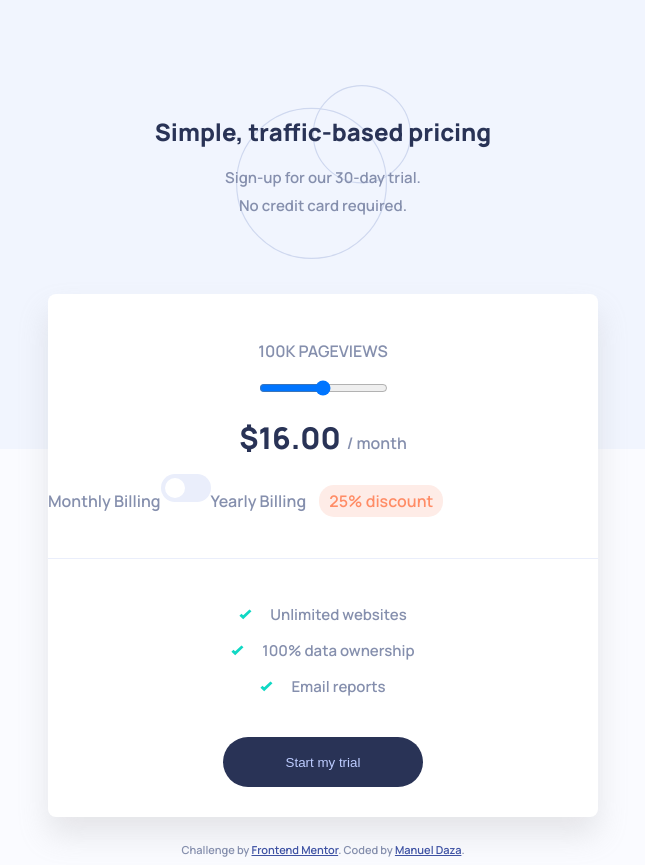
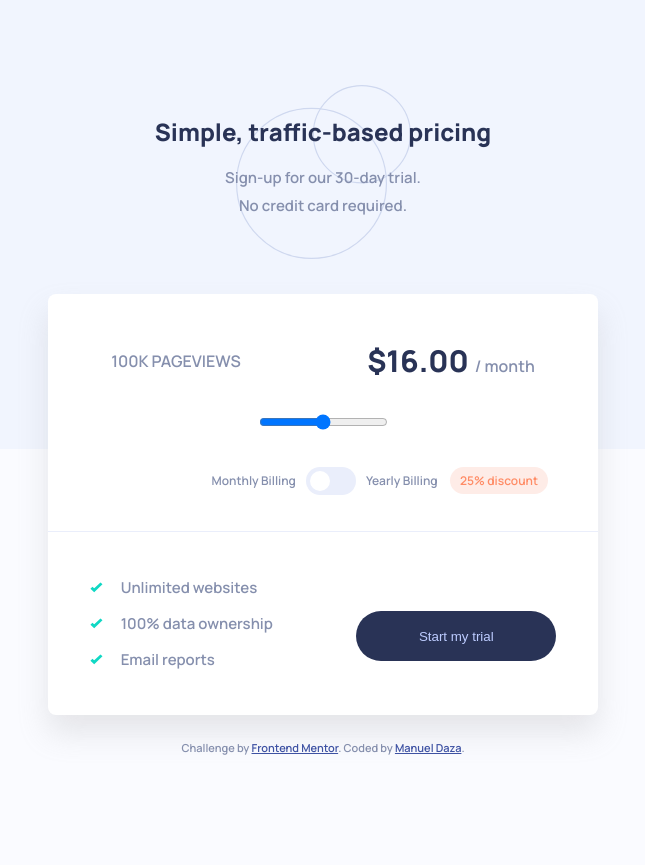
Before and after one commit to ManuelD10/Interactive-pricing-component, a plain HTML site: page index.html in a window 1280 px wide. Shown: the whole page, without its empty margins (317-962 px from the left). After the commit the page ends 800 px from the top, so only its background shows below. Drawn offline with Linux system fonts and the light colour scheme.

Commit message:
estilos finales  - escritorio y movil

```diff
--- a/index.html
+++ b/index.html
@@ -21,15 +21,17 @@
 
     <main>
         <section class="ctn-card">
-            <p>100K PAGEVIEWS</p>
-            <div id="sliderBar">
+            <div class="ctn-card-slider">
+                <p class="order-1">100K PAGEVIEWS</p>
+                <div class="order-3" id="sliderBar">
                     <input type="range">
                 </div>
-            <p class="month-value">
+                <p class="month-value order-2">
                     <span>
                     $16.00
                 </span> / month
                 </p>
+            </div>
             <div class="month-checkbox">
                 <p>
                     Monthly Billing
@@ -46,6 +48,7 @@
         </section>
 
         <section class="ctn-card-bottom">
+            <div class="ctn-card-bottom-p">
                 <p>
                     <span>
                     <img width="13px" src="resources/images/icon-check.svg" alt="">
@@ -60,6 +63,7 @@
                     <img width="13px" src="resources/images/icon-check.svg" alt="">
                 </span> Email reports
                 </p>
+            </div>
             <button class="btn-principal">Start my trial</button>
         </section>
     </main>
--- a/resources/sass/partials/_layout.scss
+++ b/resources/sass/partials/_layout.scss
@@ -54,6 +54,11 @@ main {
 
 .month-checkbox {
     display: flex;
+    align-items: center;
+    justify-content: center;
+    p {
+        font-size: 12px;
+    }
 }
 
 .span-discount {
@@ -110,3 +115,36 @@ main {
         }
     }
 }
+
+@include medium {
+    .ctn-card-slider {
+        display: flex;
+        flex-wrap: wrap;
+        align-items: center;
+        justify-content: space-around;
+    }
+    .order-1 {
+        order: 1;
+    }
+    .order-2 {
+        order: 2;
+    }
+    .order-3 {
+        order: 3;
+        width: 80%;
+        margin-top: 15px;
+        margin-bottom: 25px;
+    }
+    .ctn-card-bottom-p {
+        text-align: left;
+    }
+    .ctn-card-bottom {
+        display: flex;
+        align-items: center;
+        justify-content: space-around;
+    }
+    .month-checkbox {
+        justify-content: flex-end;
+        margin-right: 50px;
+    }
+}
--- a/resources/sass/partials/toggle.scss
+++ b/resources/sass/partials/toggle.scss
@@ -3,6 +3,8 @@
     display: inline-block;
     width: 50px;
     height: 28px;
+    margin-left: 10px;
+    margin-right: 10px;
 }
 
 .switch input {
```
Also changed, not shown: resources/css/partials/toggle.css, resources/css/style.css, 1 other file. Lines whose indentation alone changed are shown as unchanged.
